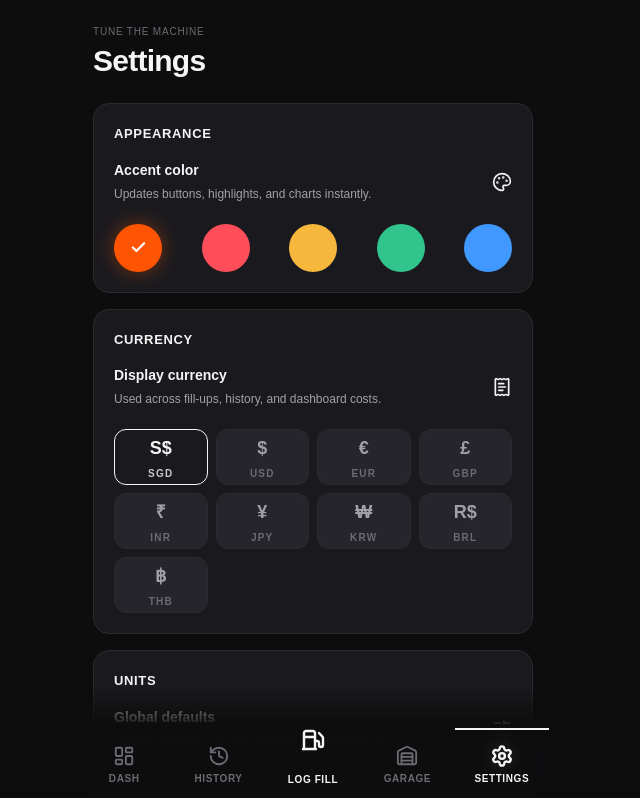
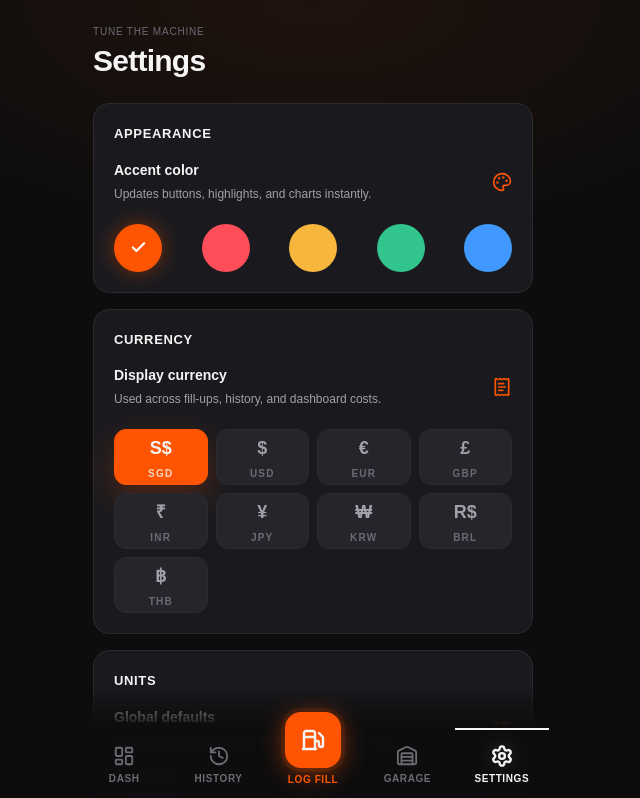
Before and after one commit to harlequinzxc/MotoLog, a Next.js app: page /settings in a window 1280 px wide. Shown: the top 798 px of the page, without its empty margins (327-967 px from the left). Built offline with nearby package versions, Linux system fonts and the light colour scheme.

Commit message:
fix(theme): v1.1.1 - restore dynamic accent rendering
Co-authored-by: arena-agent <297053741+arena-agent@users.noreply.github.com>

```diff
--- a/app/globals.css
+++ b/app/globals.css
@@ -4,7 +4,8 @@
 
 :root {
   --accent: #ff5502;
-  --color-accent: 255, 85, 2;
+  /* Space-separated channels keep Tailwind opacity utilities valid. */
+  --color-accent: 255 85 2;
   --background: #0d0d0e;
   --foreground: #f5f5f5;
   color-scheme: dark;
--- a/lib/constants.ts
+++ b/lib/constants.ts
@@ -1,4 +1,4 @@
 /** The user-facing application version. Update this for every delivery chunk. */
-export const APP_VERSION = "v1.1.0";
+export const APP_VERSION = "v1.1.1";
 
 export const APP_NAME = "MotoLog";
--- a/lib/theme.ts
+++ b/lib/theme.ts
@@ -18,27 +18,27 @@ export const ACCENT_THEMES = {
   orange: {
     label: "Blaze Orange",
     hex: "#FF5502",
-    rgb: "255, 85, 2",
+    rgb: "255 85 2",
   },
   coral: {
     label: "Coral Red",
     hex: "#FF4D5A",
-    rgb: "255, 77, 90",
+    rgb: "255 77 90",
   },
   gold: {
     label: "Track Gold",
     hex: "#F6B73C",
-    rgb: "246, 183, 60",
+    rgb: "246 183 60",
   },
   mint: {
     label: "Signal Mint",
     hex: "#31C48D",
-    rgb: "49, 196, 141",
+    rgb: "49 196 141",
   },
   blue: {
     label: "Apex Blue",
     hex: "#4198FF",
-    rgb: "65, 152, 255",
+    rgb: "65 152 255",
   },
 } as const;
 
--- a/package.json
+++ b/package.json
@@ -1,6 +1,6 @@
 {
   "name": "motolog",
-  "version": "1.1.0",
+  "version": "1.1.1",
   "private": true,
   "scripts": {
     "dev": "next dev",
```
Also changed, not shown: 1 other file (tests, documents, lock files or other folders).
